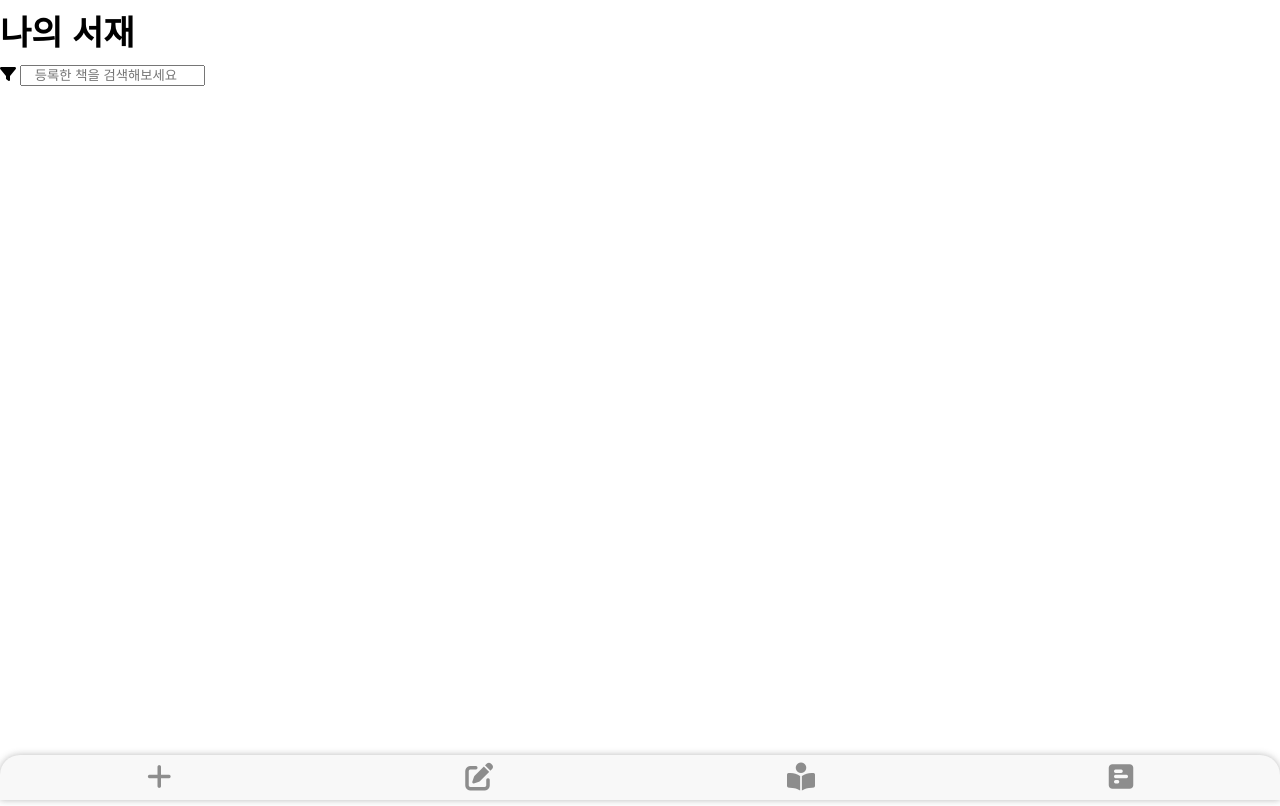
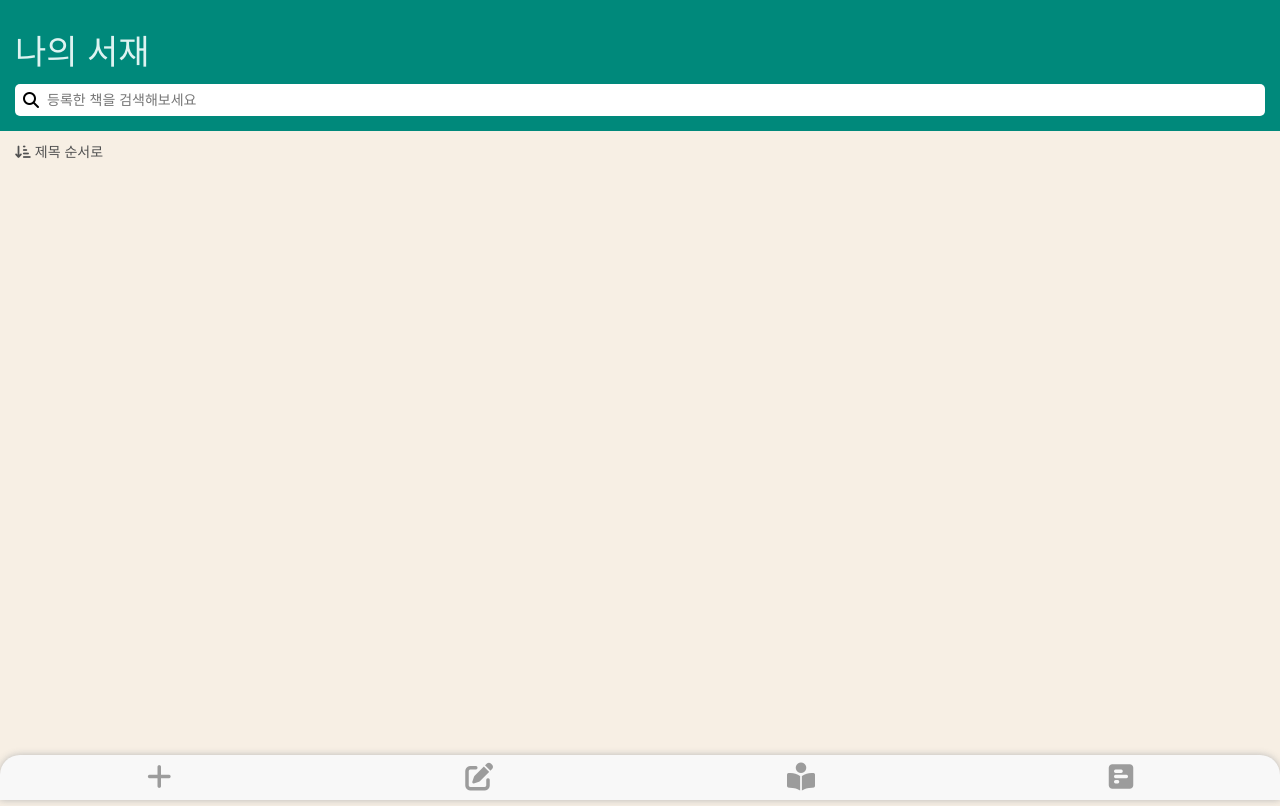
Before and after one commit to gitul0515/BookRest, a plain HTML site: page HTML/index.html in a window 1280 px wide. Drawn offline with Linux system fonts and the light colour scheme; a web font is replaced by a local one.

Commit message:
add header styling

```diff
--- a/CSS/style.css
+++ b/CSS/style.css
@@ -3,30 +3,32 @@
   /* Color */
   --color-white: #ffffff;
   --color-light-white: #eeeeee;
-  --color-dark-white: #bdbdbd;
+  --color-dark-white: #9c9c9c;
   --color-pink: #ff6863;
-  --color-dark-grey: #4d4d4d;
+  --color-dark-grey: #515151;
   --color-grey: #616161;
   --color-light-grey: #7c7979;
   --color-blue: #73aace;
   --color-yellow: #fff7d1;
   --color-orange: #feb546;
   --color-black: #000000;
-  --color-dark-green: #006B4F;
-  --color-green: #06D6A0;
-  --color-light-green: #50E2BC;
+  --color-teal: #00897b;
+  --color-light-teal: #4ebaaa;
+  --color-dark-teal: #005b4f;
+  --color-white-teal: #def3f1;
 
   /* Font size */
   --font-large: 34px;
   --font-medium: 28px;
   --font-regular: 18px;
-  --font-small: 16px;
-  --font-micro: 14px;
+  --font-small: 14px;
+  --font-micro: 12px;
 
   /* Font weight */
+  --weight-regular: 400;
+  --weight-medium: 500;
+  --weight-semi-bold: 600;
   --weight-bold: 700;
-  --weight-semi-bold: 600;
-  --weight-regular: 400;
 
   /* Font line-height */
   --line-height-size: 1.8rem;
@@ -38,31 +40,32 @@
   --animation-duration: 0.3s;
 
   /* Etc */
-  --border-radius-small-size: 4px;
-  --border-radius-large-size: 20px;
+  --border-radius-small: 5px;
+  --border-radius-large: 20px;
 }
 
 /* Typography */
 h1 {
   font-size: var(--font-large);
-  font-weight: var(--weight-bold);
-  color: var(--color-black);
-  margin: 6px 0px;
+  font-weight: var(--weight-medium);
   font-family: 'BMDoHyeon', sans-serif;;
+  font-weight: 500;
+  color: var(--color-white-teal);
+  margin: 10px 0;
 }
 
 h2 {
   font-size: var(--font-medium);
   font-weight: var(--weight-semi-bold);
-  color: var(--color-black);
-  margin: 8px 0px;
+  color: var(--color-white-teal);
+  margin: 0px;
 }
 
 h3 {
   font-size: var(--font-regular);
   font-weight: var(--weight-semi-bold);
-  color: var(--color-black);
-  margin: 8px 0px;
+  color: var(--color-white-teal);
+  margin: 0px;
 }
 
 p {
@@ -82,6 +85,7 @@ body {
   height: 100vh;
   margin: 0;
   cursor: default;
+  background-color: #F7EFE4;
 }
 
 /* 태그 스타일 초기화 */
@@ -101,6 +105,57 @@ button {
   outline: none;
   border: none;
   cursor: pointer;
+  padding: 0;
+}
+
+input {
+  outline: none;
+  border: 0;
+}
+
+/* 헤더 영역 */
+.header {
+  background-color: var(--color-teal);
+  padding: 15px;
+}
+
+.header__search-form {
+  position: relative;
+}
+
+.header__search-form > i {
+  position: absolute;
+  top: 50%;
+  transform: translateY(-50%);
+  left: 8px;
+}
+
+.header__search {
+  width: 100%;
+  padding: 8px;
+  font-size: var(--font-small);
+  border-radius: var(--border-radius-small);
+  padding-left: 32px;
+}
+
+/* 메인 영역 */
+.main {
+  padding: 15px;
+  padding-top: 0;
+}
+
+.sort-btn {
+  color: var(--color-dark-grey);
+  font-size: var(--font-small);
+  margin: 10px 0;
+}
+
+.sort-btn::before {
+  content: '\f884';
+  display: inline-block;
+  font-family: "Font Awesome 6 Free";
+  font-weight: 900;
+  margin-right: 4px;
 }
 
 /* 하단 네비게이션 영역 */
@@ -127,6 +182,7 @@ button {
 }
 
 .nav__tab-item i {
-  color: rgb(141, 141, 141);
+  color: var(--color-dark-white);
+  /* color: rgb(153, 153, 153); */
   font-size: var(--icon-tab-size);
 }
--- a/HTML/index.html
+++ b/HTML/index.html
@@ -23,16 +23,22 @@
     <script src="../JS/main.js" defer></script>
   </head>
   <body>
-    <header>
-      <h1>나의 서재</h1>
-      <i class="fa-solid fa-filter"></i>
-      <input type="text" placeholder="   등록한 책을 검색해보세요
-      ">
+    <header class="header">
+      <h1 class="header__title">나의 서재</h1>
+      <form class="header__search-form" action="" method="get">
+        <i class="fa-solid fa-magnifying-glass"></i>
+        <input
+          class="header__search"
+          type="text"
+          placeholder="등록한 책을 검색해보세요"
+          autofocus
+        >
+      </form>
     </header>
 
-    <section>
-
-    </section>
+    <main class="main">
+      <button class="sort-btn">제목 순서로</button>
+    </main>
 
     <footer class="footer">
       <nav class="footer__nav">
```
